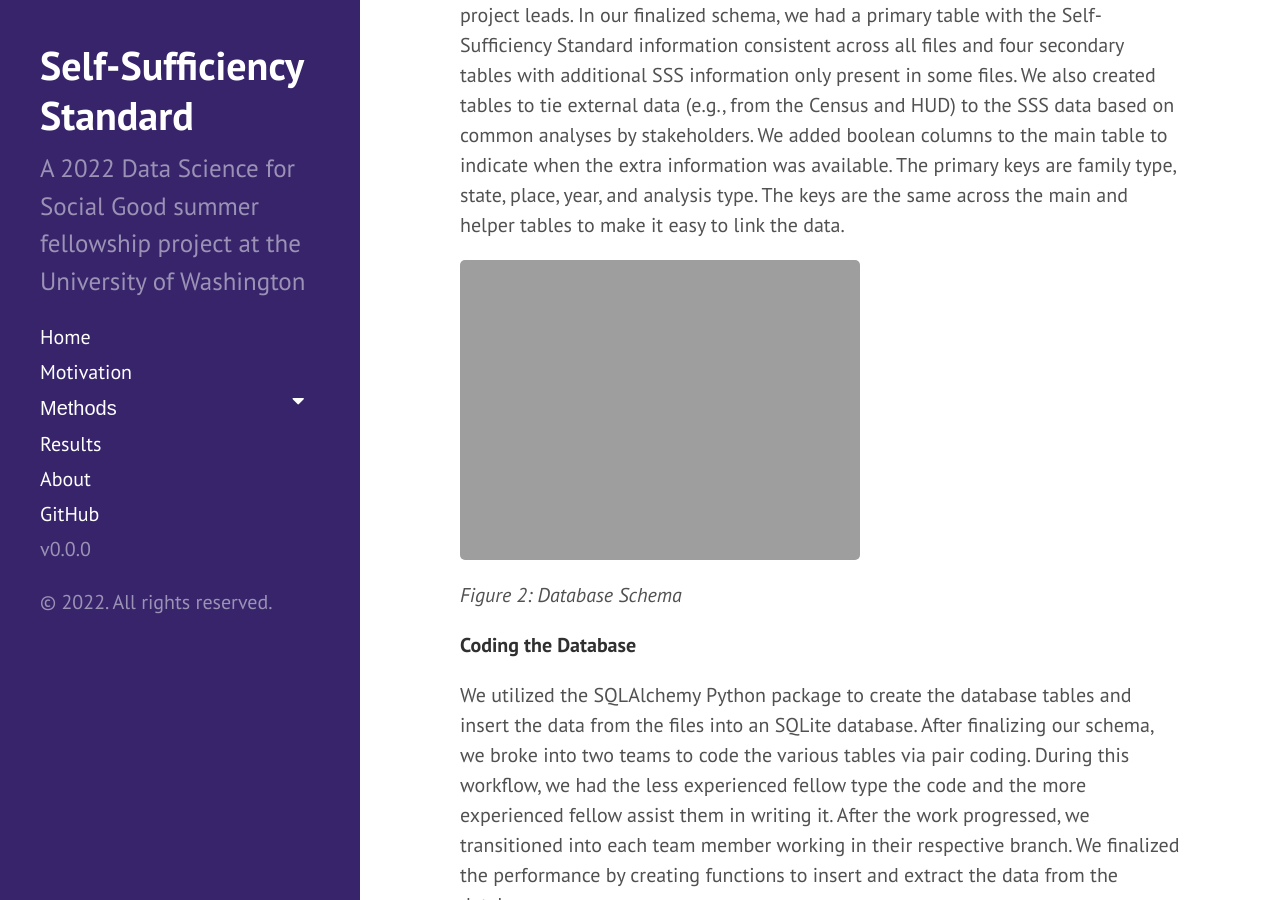
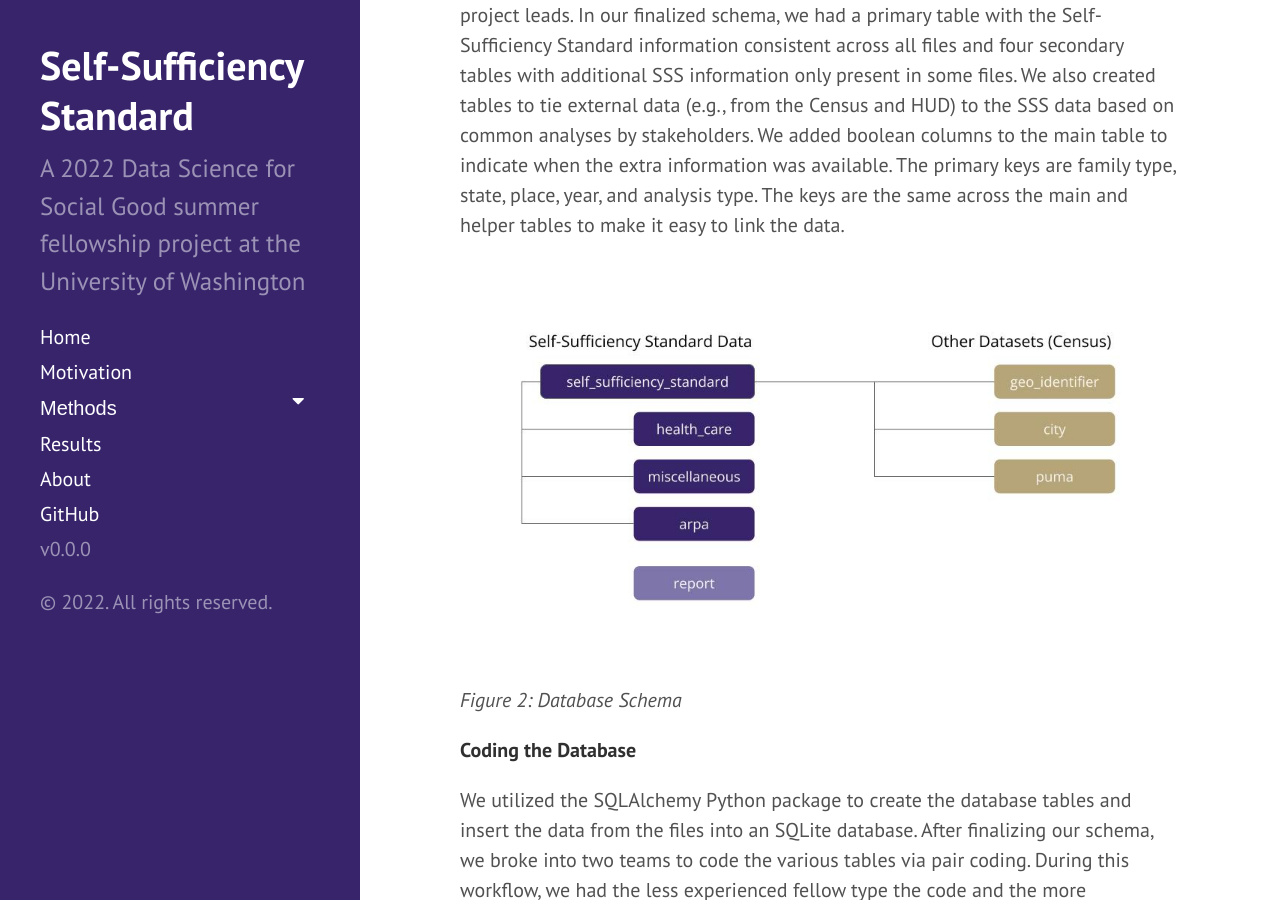
Before and after one commit to uwescience/DSSG2022-Self-Sufficiency, a Jekyll site: the page built from processes.md, in a window 1280 px wide and 900 px high, scrolled down 1111 px. Built offline with Jekyll 4.4.1, drawn with Linux system fonts in a browser that asks for light colours.

Commit message:
Update processes.md

```diff
--- a/processes.md
+++ b/processes.md
@@ -21,7 +21,7 @@ To store data from all the files in one database, we pre-processed the files to
 
 After becoming familiar with the dataset for each state, we identified the shared values between all files. We then used this information to create the database schema. We iterated several versions of the schema based on the needs of our project leads. In our finalized schema, we had a primary table with the Self-Sufficiency Standard information consistent across all files and four secondary tables with additional SSS information only present in some files. We also created tables to tie external data (e.g., from the Census and HUD) to the SSS data based on common analyses by stakeholders. We added boolean columns to the main table to indicate when the extra information was available. The primary keys are family type, state, place, year, and analysis type. The keys are the same across the main and helper tables to make it easy to link the data.
 
-<img src="{{ site.url }}{{ site.baseurl }}/assets/img/database-simplified.png">
+<img src="{{ site.url }}{{ site.baseurl }}/assets/img/database-simplified.jpg">
 
 *Figure 2: Database Schema*
 
```
